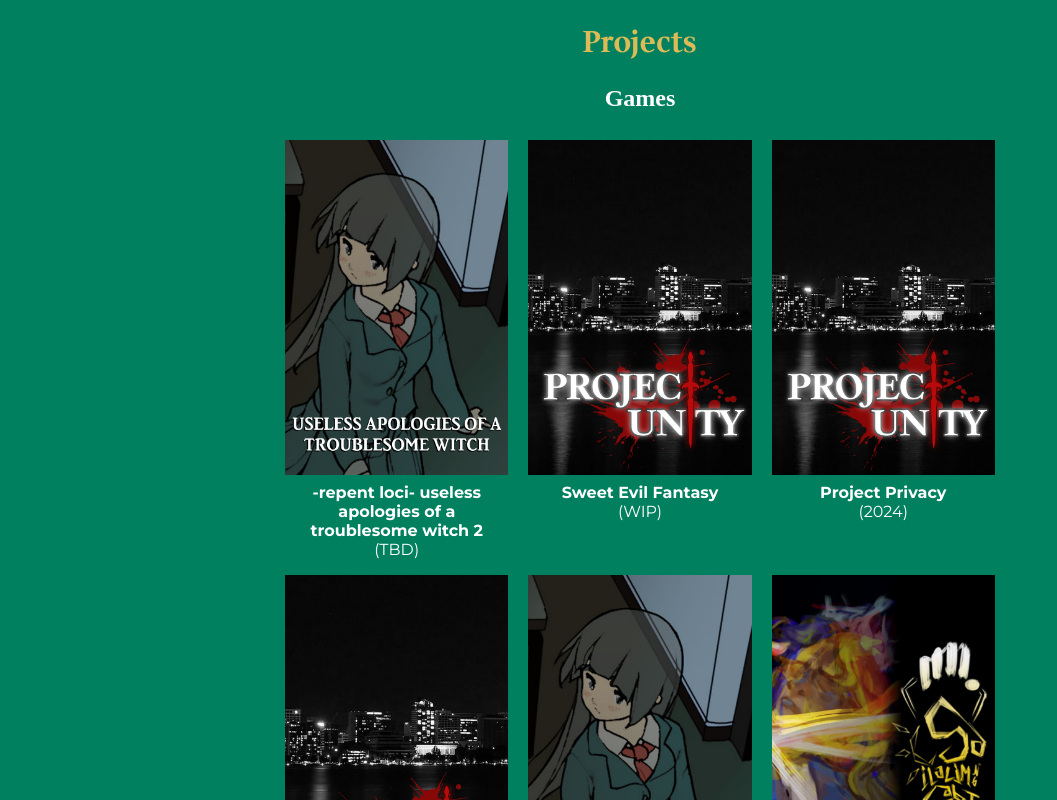
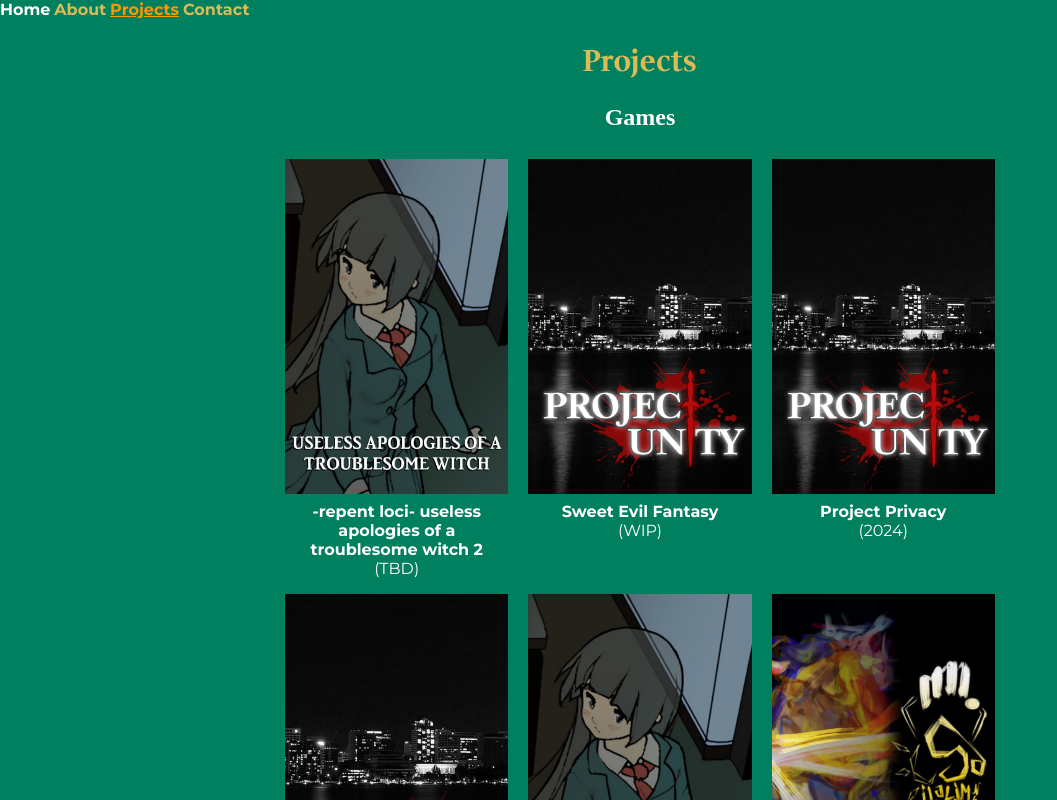
Before and after one commit to FlamingHerb/flamingherb.github.io, a SvelteKit app: page /projects in a window 1280 px wide. Shown: the top 800 px of the page, without its empty margins (0-1057 px from the left). Built offline with nearby package versions, Linux system fonts and the light colour scheme.

Commit message:
feat: added navbar

```diff
--- /dev/null
+++ b/src/lib/Navbar.svelte
@@ -0,0 +1,16 @@
+<script>
+    import { page } from '$app/stores';
+</script>
+<div class="nav">
+    <a class="{$page.url.pathname === '/' ? 'current' : ''}" href="/">Home</a>
+    <a class="{$page.url.pathname === '/about' ? 'current' : ''}" href="/about">About</a>
+    <a class="{$page.url.pathname === '/projects' ? 'current' : ''}" href="/projects">Projects</a>
+    <a class="{$page.url.pathname === '/contact' ? 'current' : ''}" href="/contact">Contact</a>
+</div>
+
+<style lang="scss">
+    .current{
+        text-decoration: underline;
+        color: #ff9600;
+    }
+</style>
--- a/src/routes/(app)/+layout.svelte
+++ b/src/routes/(app)/+layout.svelte
@@ -2,29 +2,31 @@
   // import { PUBLIC_CURRENT_MODE } from '$env/static/public';
   // import { redirect } from '@sveltejs/kit';
   import { page } from '$app/stores';
+  import Navbar from '$lib/Navbar.svelte';
 
   // if (PUBLIC_CURRENT_MODE == "development" && $page.url.pathname != "/notallowed") {
   //   throw redirect(307, '/notallowed'); bruh
   // }
 
+  // import taglineDatabase from '$lib/taglines.json';
+  // import { navigating } from '$app/stores';
+  // let innerWidth = 0;
+  // let tagline = "If you see this message, then that means you haven't loaded everything properly.";
+  // function taglineGenerator(){
+  //   const num = Math.floor(Math.random() * (taglineDatabase.length))
+  //   tagline = taglineDatabase[num];
+  // }
+  //
+  // taglineGenerator();
+  // $: if($navigating) taglineGenerator();
 
-
-  import taglineDatabase from '$lib/taglines.json';
-  import { navigating } from '$app/stores';
-
-  let innerWidth = 0;
-
-  let tagline = "If you see this message, then that means you haven't loaded everything properly.";
-  function taglineGenerator(){
-    const num = Math.floor(Math.random() * (taglineDatabase.length))
-    tagline = taglineDatabase[num];
-  }
-
-  taglineGenerator();
-  $: if($navigating) taglineGenerator();
 </script>
 
-<svelte:window bind:innerWidth />
+{#if ($page.url.pathname != "/")}
+   <Navbar></Navbar>
+{/if}
+
+<!-- <svelte:window bind:innerWidth /> -->
 <!--
 <div class="local-header">
 
@@ -142,10 +144,7 @@
 
 
 
-  .current{
-    text-decoration: underline;
-    color: #ff9600;
-  }
+
 
 
 </style>
--- a/src/routes/(app)/+page.svelte
+++ b/src/routes/(app)/+page.svelte
@@ -156,6 +156,7 @@
     }
 
 
+
     // The weird Hero CSS shit they do that just works.
 
 
```
